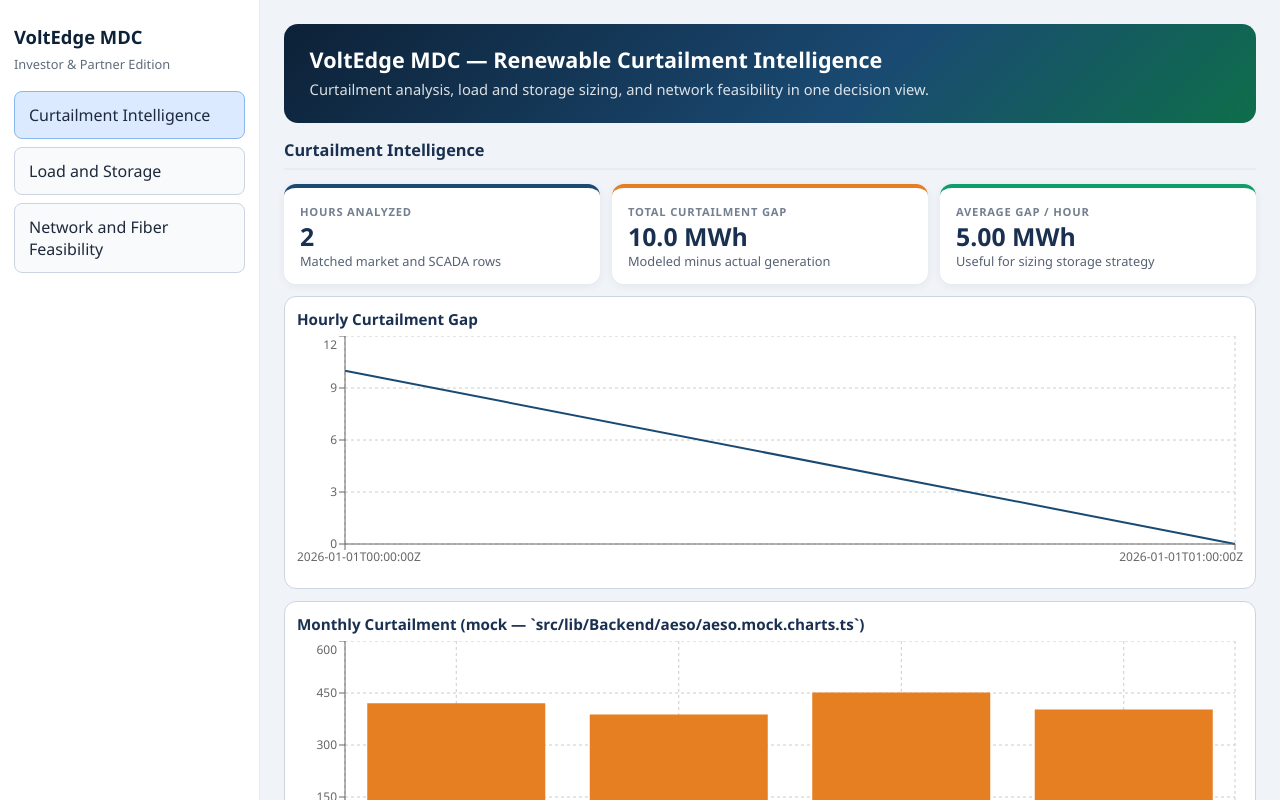
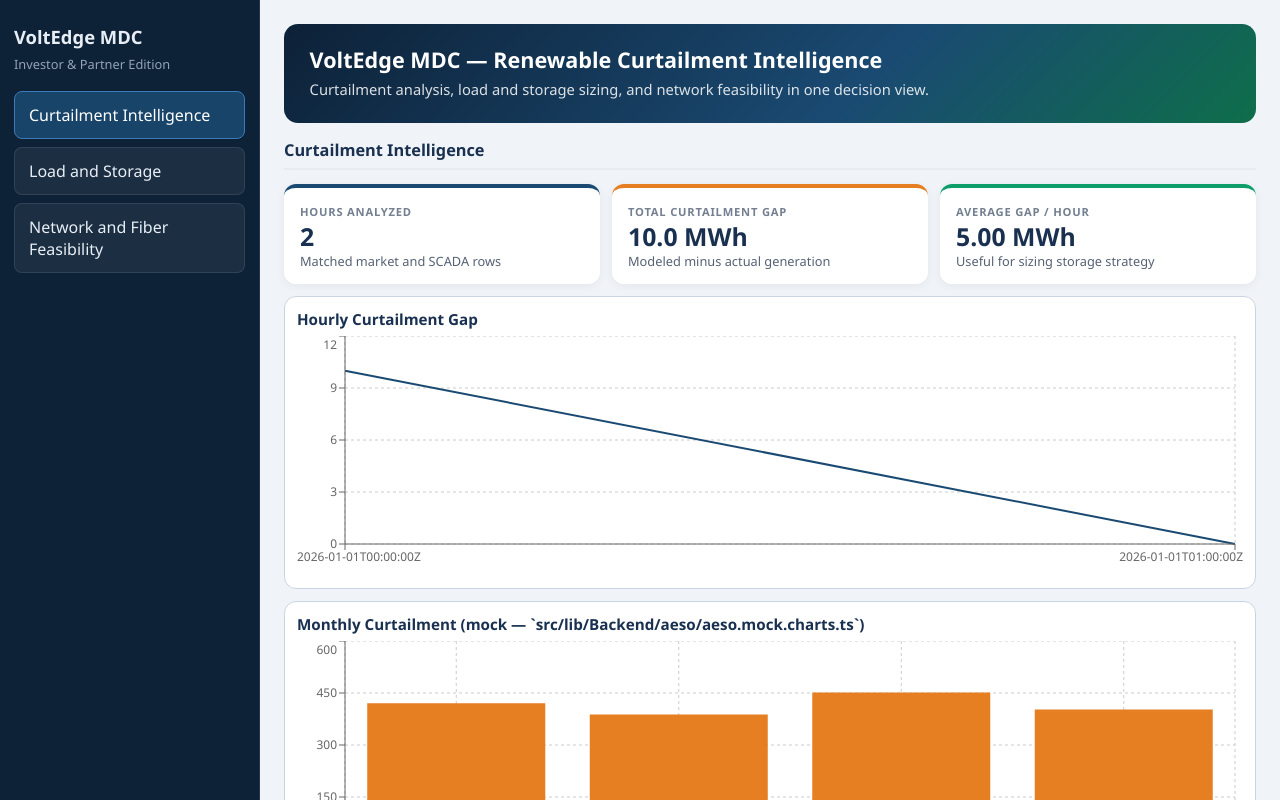
Before and after one commit to leonamotyer/VoltEdge, a Next.js app: page /curtailment in a window 1280 px wide. Shown: the top 800 px of the page. Built offline with nearby package versions, Linux system fonts and the light colour scheme.

Commit message:
sidebar blue

```diff
--- a/src/app/globals.css
+++ b/src/app/globals.css
@@ -23,6 +23,15 @@
   --color-error: #b91c1c;
   --sidebar-width: 260px;
   --layout-break: 900px;
+  /* Sidebar (dark blue rail) */
+  --sidebar-bg: #0d2137;
+  --sidebar-border: rgba(255, 255, 255, 0.1);
+  --sidebar-text: #e8eef5;
+  --sidebar-text-muted: #94a3b8;
+  --sidebar-nav-idle: rgba(255, 255, 255, 0.06);
+  --sidebar-nav-hover: rgba(255, 255, 255, 0.12);
+  --sidebar-nav-active-bg: rgba(26, 74, 114, 0.85);
+  --sidebar-nav-active-border: #3d7ab8;
 }
 
 body {
@@ -86,8 +95,8 @@
 }
 
 .sidebar {
-  border-right: 1px solid var(--color-border-soft);
-  background: var(--color-bg-surface);
+  border-right: 1px solid var(--sidebar-border);
+  background: var(--sidebar-bg);
   padding: 24px 14px;
 }
 
@@ -98,13 +107,13 @@
 .sidebar h1 {
   margin: 0;
   font-size: clamp(1rem, 2.5vw, 1.15rem);
-  color: var(--color-brand-dark);
+  color: var(--sidebar-text);
 }
 
 .sidebar-subtitle {
   margin: 6px 0 18px;
   font-size: 0.8rem;
-  color: #5f6b7a;
+  color: var(--sidebar-text-muted);
 }
 
 .sidebar nav {
@@ -112,9 +121,38 @@
   gap: 8px;
 }
 
-.nav-item {
+/* Sidebar navigation only (dark rail) */
+.sidebar .nav-item {
   display: block;
   text-align: left;
+  border: 1px solid var(--sidebar-border);
+  background: var(--sidebar-nav-idle);
+  color: var(--sidebar-text);
+  text-decoration: none;
+  border-radius: 8px;
+  padding: 12px 14px;
+  min-height: 44px;
+  cursor: pointer;
+  transition: border-color 120ms ease, background 120ms ease, color 120ms ease;
+  -webkit-tap-highlight-color: transparent;
+}
+
+.sidebar .nav-item:hover {
+  border-color: rgba(255, 255, 255, 0.2);
+  background: var(--sidebar-nav-hover);
+  color: #ffffff;
+}
+
+.sidebar .nav-item.active {
+  background: var(--sidebar-nav-active-bg);
+  border-color: var(--sidebar-nav-active-border);
+  color: #ffffff;
+}
+
+/* Inline actions in main content (not-found link, error reset) */
+.content .nav-item {
+  display: inline-block;
+  text-align: center;
   border: 1px solid var(--color-border);
   background: var(--color-bg-soft);
   color: #1e293b;
@@ -127,14 +165,9 @@
   -webkit-tap-highlight-color: transparent;
 }
 
-.nav-item:hover {
+.content .nav-item:hover {
   border-color: #9fb0c5;
   background: #f2f7fd;
-}
-
-.nav-item.active {
-  background: #dbeafe;
-  border-color: #8bb7f0;
 }
 
 .content {
@@ -317,7 +350,7 @@
 
   .sidebar.sidebar--open {
     transform: translateX(0);
-    box-shadow: 6px 0 28px rgba(15, 23, 42, 0.18);
+    box-shadow: 8px 0 36px rgba(0, 0, 0, 0.35);
   }
 
   .content {
```
